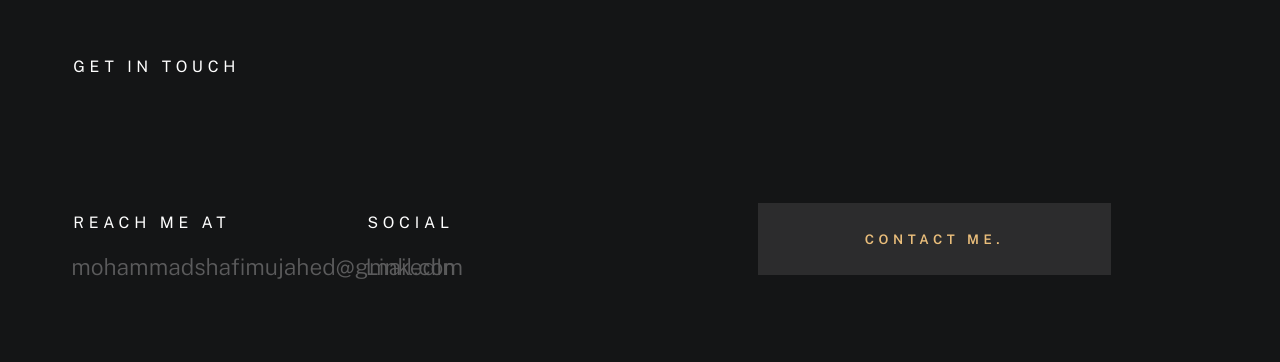
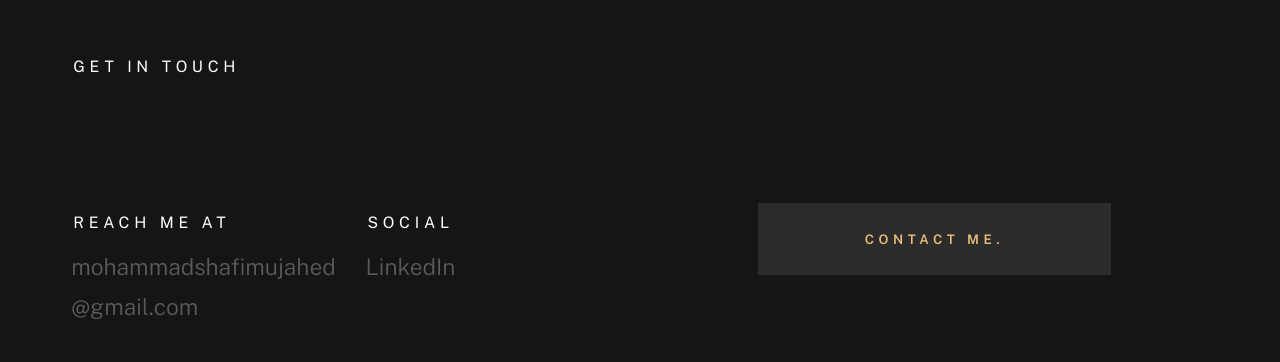
Before and after one commit to Shafzilla/test-website, a plain HTML site: page index.html in a window 1280 px wide. Shown: the part 3191-3553 px from the top of the page. Drawn offline with nearby package versions, Linux system fonts and the light colour scheme; a web font is replaced by a local one.

Commit message:
added line break

```diff
--- a/index.html
+++ b/index.html
@@ -567,7 +567,7 @@
                     <div class="column lg-3 md-5 tab-6 stack-on-550 contact-block">
                         <h3 class="text-pretitle">Reach me at</h3>
                         <p class="contact-links">
-                            <a href="mailto:mohammadshafimujahed@gmail.com"> mohammadshafimujahed@gmail.com</a> <br>
+                            <a href="mailto:mohammadshafimujahed@gmail.com"> mohammadshafimujahed<br>@gmail.com</a> <br>
                         </p>
                     </div>
                     <div class="column lg-4 md-5 tab-6 stack-on-550 contact-block">
```
